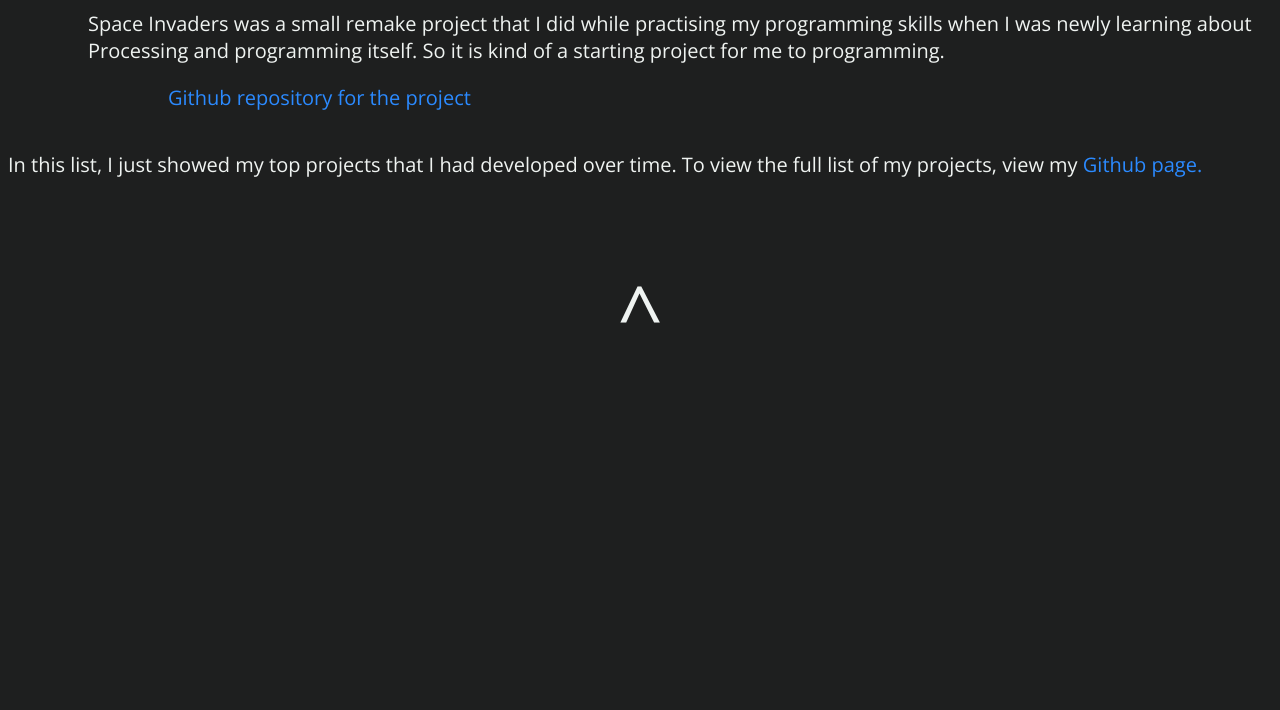
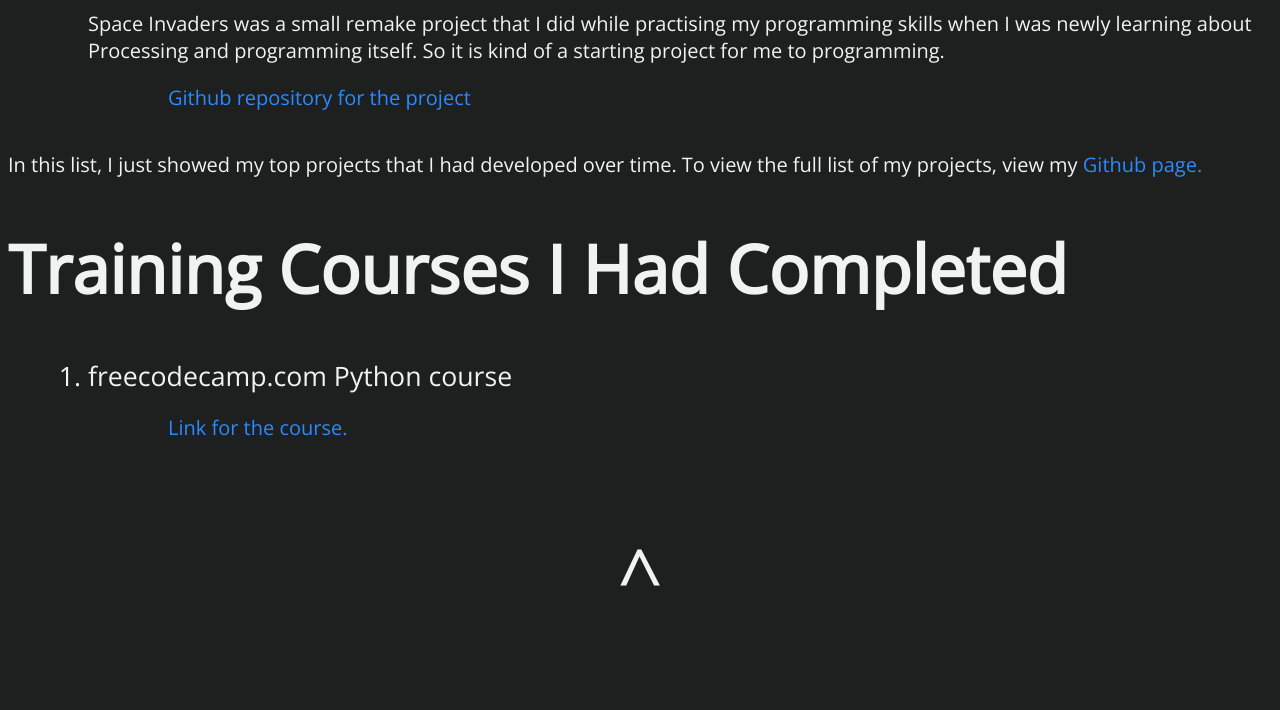
Before and after one commit to alicagatay/My-Personal-Website, a Django app: page /about in a window 1280 px wide. Shown: the part 3507-4217 px from the top of the page. Before the commit the page ends 3830 px from the top, so only its background shows below. Run offline with Django 3.2, Linux system fonts and the light colour scheme.

Commit message:
Added a 'Courses' section on 'About Me' page.

```diff
--- a/blog/static/css/about.css
+++ b/blog/static/css/about.css
@@ -106,3 +106,48 @@ margin: 50px 0;
   text-decoration: none;
   text-align: center;
 }
+
+
+
+.training p{
+  color: #EFF3F1;
+  font-size: 15pt;
+  text-decoration: none;
+}
+
+.training p a, .training p a:visited, .training p a:active, .training p a:link{
+  text-decoration: none;
+  color: #2b8aff;
+  font-size: 15pt;
+  }
+
+.training h1, .training h1 a, .training h1 a:visited, .training h1 a:active{
+  color: #EFF3F1;
+  font-size: 50pt;
+  text-decoration: none;
+}
+
+
+.training h2, .training h2 a, .training h2 a:visited, .training h2 a:active{
+  color: #EFF3F1;
+  font-size: 30pt;
+  text-decoration: none;
+}
+
+.training ol{
+  color: #EFF3F1;
+  font-size: 20pt;
+  text-decoration: none;
+  padding: 0px 20px 0px 80px;
+}
+
+.training ol a, .training ol a:visited, .training ol a:active{
+  color: #2b8aff;
+  font-size: 20pt;
+  text-decoration: none;
+  padding: 0px 20px 0px 80px;
+}
+
+.training li{
+margin: 20px 0;
+}
--- a/blog/templates/blog/about.html
+++ b/blog/templates/blog/about.html
@@ -191,6 +191,44 @@
 
 
 
+
+
+
+
+
+        <div class="training">
+            <h1>Training Courses I Had Completed</h1>
+
+            <ol>
+                <li>freecodecamp.com Python course</li>
+                <p>
+                    <a href="https://www.youtube.com/watch?v=rfscVS0vtbw">Link for the course.</a>
+                </p>
+
+
+            </ol>
+        </div>
+
+
+
+
+
+
+
+
+
+
+
+
+
+
+
+
+
+
+
+
+
         <div class="top">
             <p>
             <a href="/about">^</a>
```
